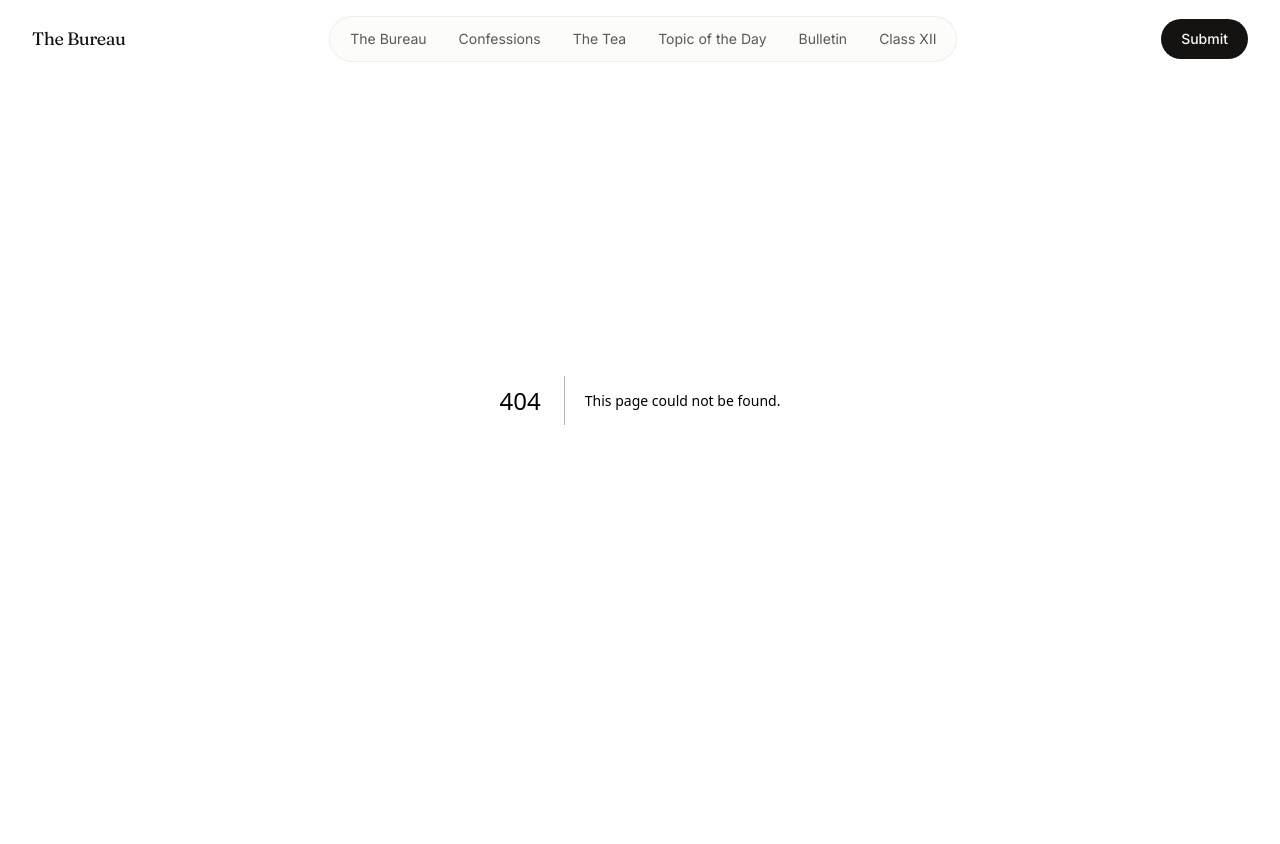
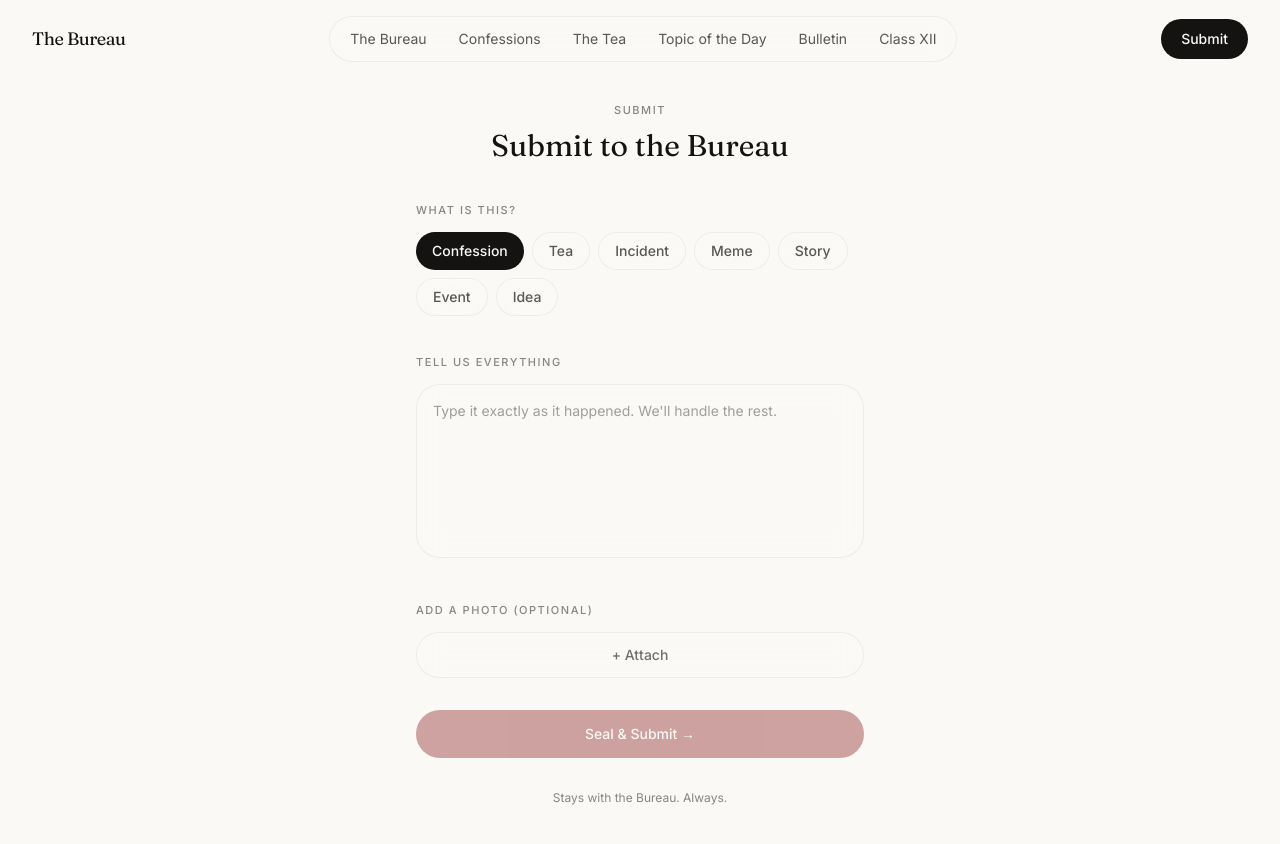
Before and after one commit to AreedHassan/st-giri-bureau, a Next.js app: page /submit in a window 1280 px wide. Before the commit this address had no page. Shown: the top 844 px of the page. Before the commit the page ends 800 px from the top, so only its background shows below. Built offline with nearby package versions, Linux system fonts and the light colour scheme.

Commit message:
Add files via upload

```diff
--- /dev/null
+++ b/app/submit/page.tsx
@@ -0,0 +1,112 @@
+"use client";
+
+import { useState } from "react";
+import Stamp from "@/components/Stamp";
+
+const TYPES = ["Confession", "Tea", "Incident", "Meme", "Story", "Event", "Idea"];
+
+export default function SubmitPage() {
+  const [type, setType] = useState("Confession");
+  const [text, setText] = useState("");
+  const [submitted, setSubmitted] = useState(false);
+
+  const handleSubmit = async () => {
+    if (!text.trim()) return;
+    // TODO: wire to Supabase `submissions` table once credentials are added
+    setSubmitted(true);
+  };
+
+  if (submitted) {
+    return (
+      <section className="min-h-screen flex flex-col items-center justify-center px-6 pt-24 pb-16 text-center gap-4">
+        <div className="animate-stamp-in" style={{ opacity: 0 }}>
+          <Stamp variant="sealed" />
+        </div>
+        <h1 className="font-serif text-2xl text-bureau-ink mt-2">
+          It&apos;s with us.
+        </h1>
+        <p className="text-sm text-bureau-ink/60 max-w-xs">
+          Stays with the Bureau. Always. We&apos;ll review it before anything
+          goes up.
+        </p>
+        <button
+          onClick={() => {
+            setSubmitted(false);
+            setText("");
+          }}
+          className="mt-4 text-sm font-medium underline underline-offset-4 text-bureau-ink/70"
+        >
+          Submit something else
+        </button>
+      </section>
+    );
+  }
+
+  return (
+    <section className="min-h-screen px-5 sm:px-8 pt-24 pb-16 max-w-lg mx-auto flex flex-col gap-8">
+      <div className="text-center">
+        <span className="text-[11px] uppercase tracking-[0.14em] text-bureau-ink/50 font-medium">
+          Submit
+        </span>
+        <h1 className="font-serif text-2xl sm:text-3xl text-bureau-ink mt-2">
+          Submit to the Bureau
+        </h1>
+      </div>
+
+      <div>
+        <span className="text-[11px] uppercase tracking-[0.14em] text-bureau-ink/50 font-medium">
+          What is this?
+        </span>
+        <div className="flex flex-wrap gap-2 mt-3">
+          {TYPES.map((t) => (
+            <button
+              key={t}
+              onClick={() => setType(t)}
+              className={`rounded-full px-4 py-2 text-sm font-medium transition-colors duration-200 ${
+                type === t
+                  ? "bg-bureau-ink text-bureau-paper"
+                  : "glass text-bureau-ink/70"
+              }`}
+            >
+              {t}
+            </button>
+          ))}
+        </div>
+      </div>
+
+      <div>
+        <span className="text-[11px] uppercase tracking-[0.14em] text-bureau-ink/50 font-medium">
+          Tell us everything
+        </span>
+        <textarea
+          value={text}
+          onChange={(e) => setText(e.target.value)}
+          rows={7}
+          placeholder="Type it exactly as it happened. We'll handle the rest."
+          className="mt-3 w-full glass rounded-squircle p-4 text-sm text-bureau-ink placeholder:text-bureau-ink/40 outline-none resize-none"
+        />
+      </div>
+
+      <div>
+        <span className="text-[11px] uppercase tracking-[0.14em] text-bureau-ink/50 font-medium">
+          Add a photo (optional)
+        </span>
+        <button className="mt-3 w-full glass rounded-squircle py-3 text-sm text-bureau-ink/60 font-medium">
+          + Attach
+        </button>
+      </div>
+
+      <button
+        onClick={handleSubmit}
+        disabled={!text.trim()}
+        className="rounded-full bg-bureau-accent text-bureau-paper font-medium text-sm py-3.5 disabled:opacity-40 transition-opacity"
+      >
+        Seal & Submit →
+      </button>
+
+      <p className="text-center text-xs text-bureau-ink/50">
+        Stays with the Bureau. Always.
+      </p>
+    </section>
+  );
+}
```
